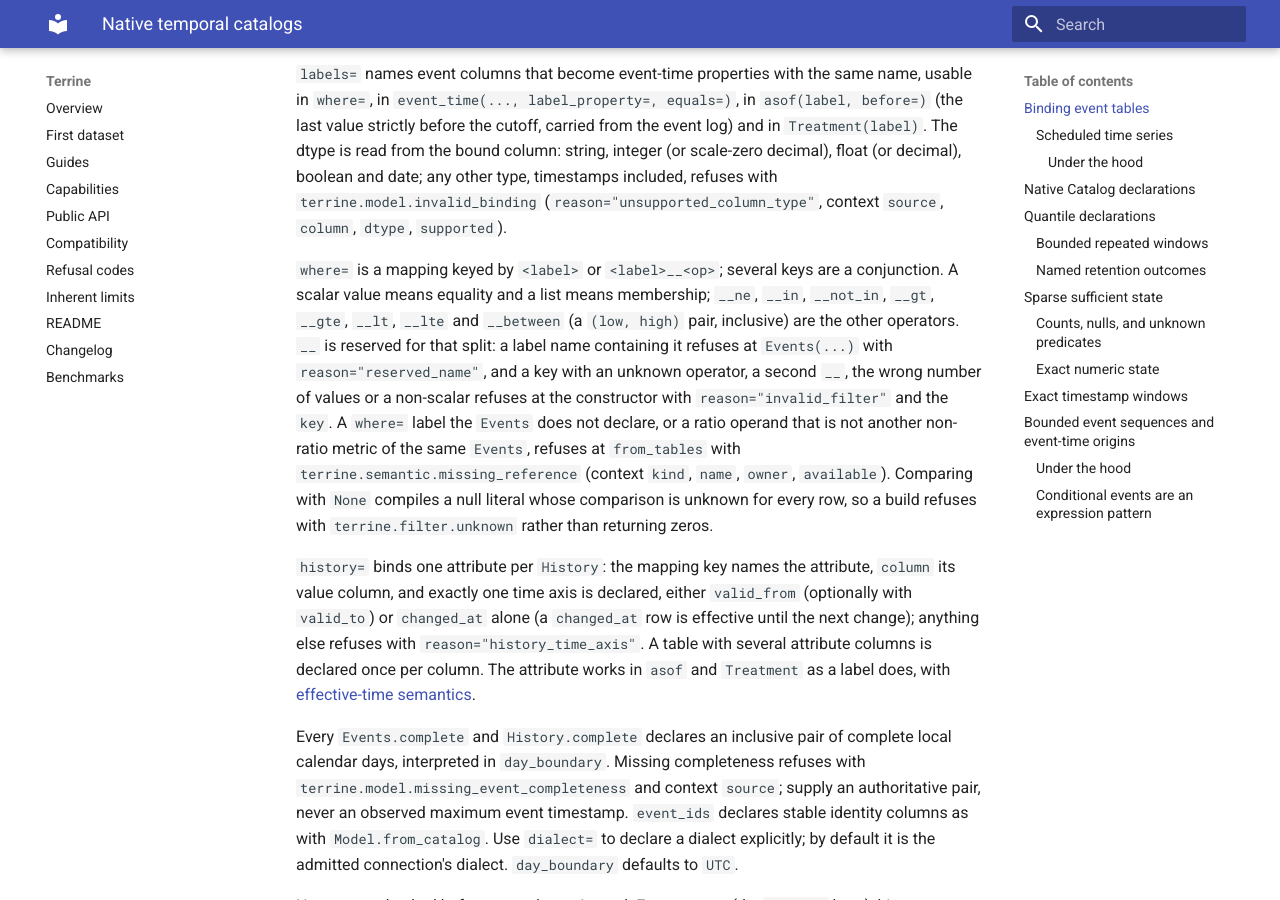
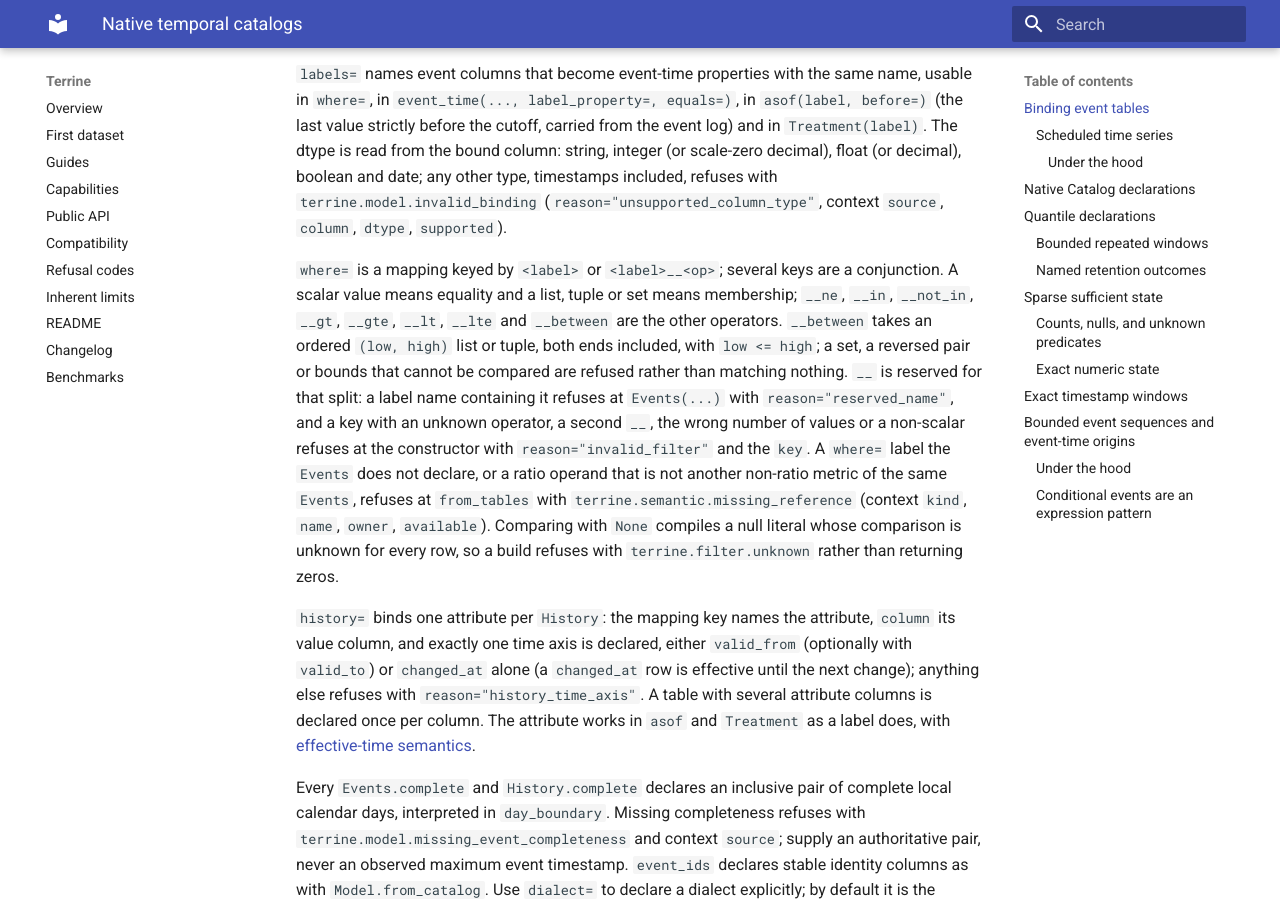
Before and after one commit to kylejcaron/terrine, an MkDocs documentation site: the page built from docs/guides/temporal-engine.md, in a window 1280 px wide and 900 px high, scrolled down 1559 px. Built offline with MkDocs 1.6.1 and Material for MkDocs 9.7.7, drawn with Linux system fonts in a browser that asks for light colours.

Commit message:
fix: between filters take an ordered pair, not a set
A set passed to <label>__between was sorted by repr, so {2, 10} became
(10, 2), compiled to >= 10 AND <= 2 and returned a complete zero. between
now requires a two-item list or tuple with low <= high and refuses a set,
a reversed pair or incomparable bounds with reason invalid_filter; set
normalization stays with in and not_in. The Events test helper merges
field overrides into one call so each invalid-field case reaches its
validation instead of a duplicate-keyword TypeError.

```diff
--- a/docs/guides/temporal-engine.md
+++ b/docs/guides/temporal-engine.md
@@ -82,14 +82,17 @@ and date; any other type, timestamps included, refuses with
 `source`, `column`, `dtype`, `supported`).
 
 `where=` is a mapping keyed by `<label>` or `<label>__<op>`; several keys are a
-conjunction. A scalar value means equality and a list means membership;
-`__ne`, `__in`, `__not_in`, `__gt`, `__gte`, `__lt`, `__lte` and
-`__between` (a `(low, high)` pair, inclusive) are the other operators. `__` is
-reserved for that split: a label name containing it refuses at `Events(...)`
-with `reason="reserved_name"`, and a key with an unknown operator, a second
-`__`, the wrong number of values or a non-scalar refuses at the constructor
-with `reason="invalid_filter"` and the `key`. A `where=` label the `Events`
-does not declare, or a ratio operand that is not another non-ratio metric of
+conjunction. A scalar value means equality and a list, tuple or set means
+membership; `__ne`, `__in`, `__not_in`, `__gt`, `__gte`, `__lt`, `__lte` and
+`__between` are the other operators. `__between` takes an ordered `(low, high)`
+list or tuple, both ends included, with `low <= high`; a set, a reversed pair
+or bounds that cannot be compared are refused rather than matching nothing.
+`__` is reserved for that split: a label name containing it refuses at
+`Events(...)` with `reason="reserved_name"`, and a key with an unknown
+operator, a second `__`, the wrong number of values or a non-scalar refuses
+at the constructor with `reason="invalid_filter"` and the `key`. A `where=`
+label the `Events` does not declare, or a ratio operand that is not another
+non-ratio metric of
 the same `Events`, refuses at `from_tables` with
 `terrine.semantic.missing_reference` (context `kind`, `name`, `owner`,
 `available`). Comparing with `None` compiles a null literal whose comparison
```
Also changed, not shown: 2 other files.
